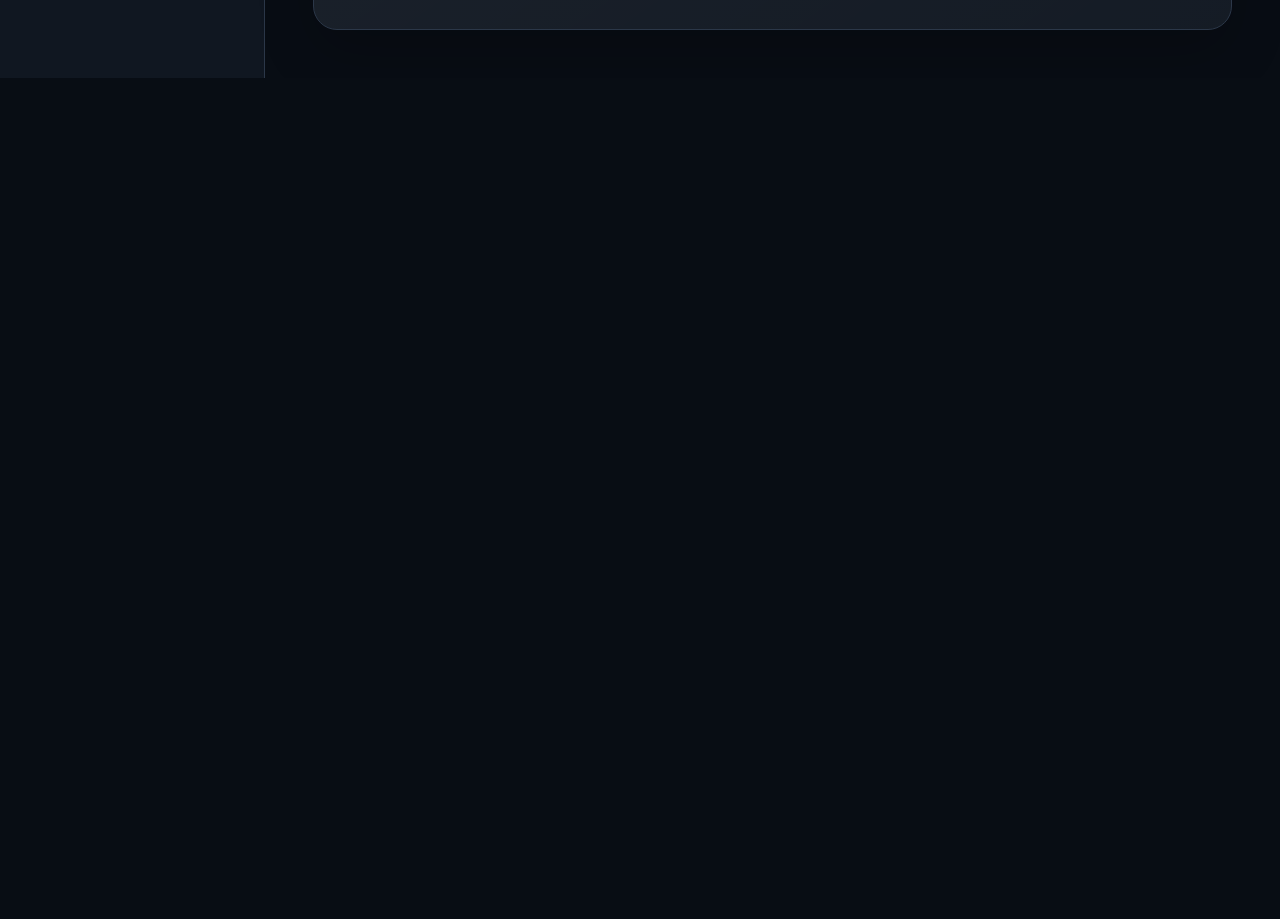
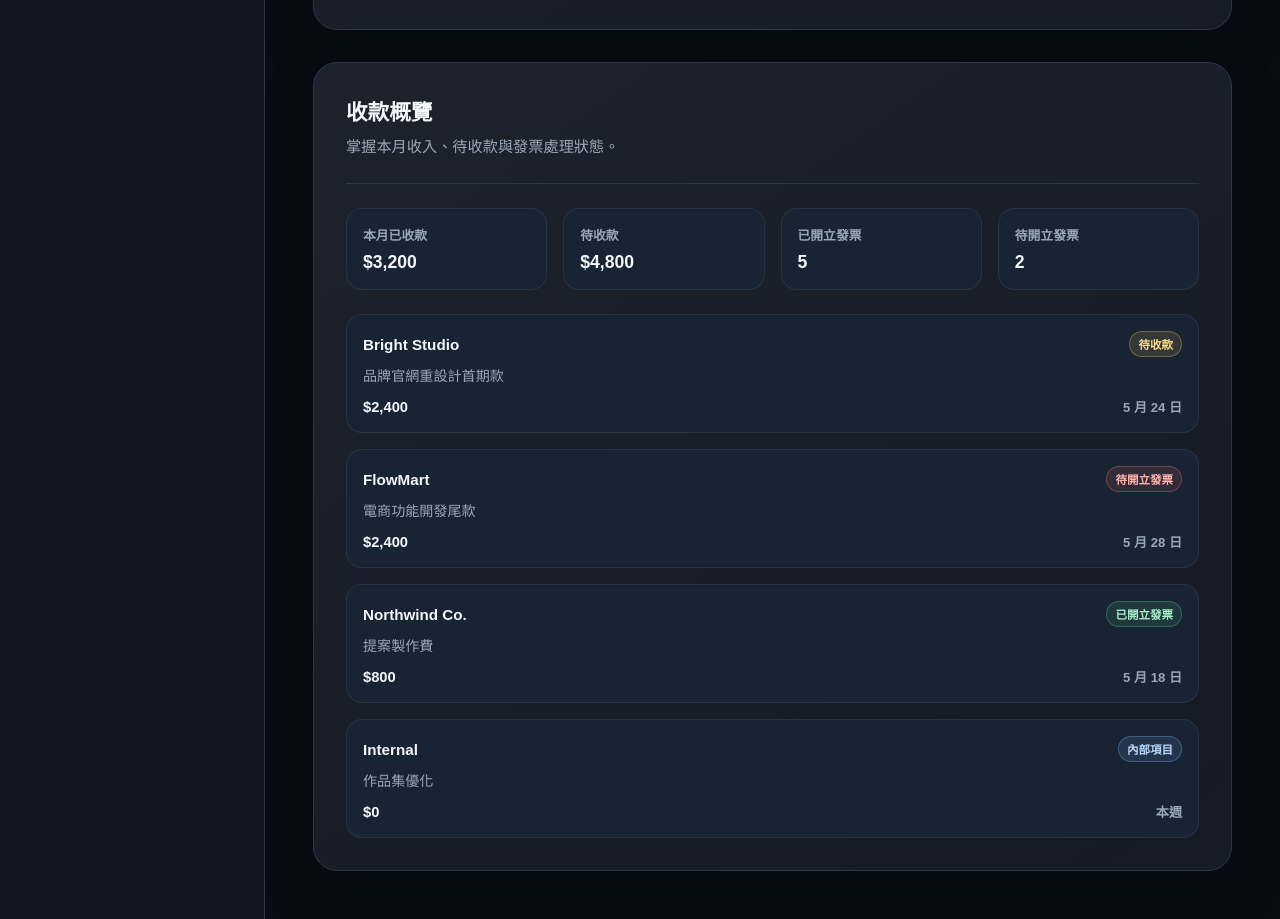
Before and after one commit to Harry-0824/my-brand-workspace, a React (Vite) app: page / in a window 1280 px wide. Shown: the part 4560-5479 px from the top of the page. Before the commit the page ends 4638 px from the top, so only its background shows below. Built offline with nearby package versions, Linux system fonts and the light colour scheme.

Commit message:
feat: add static revenue and invoice summary section (#22)

```diff
--- /dev/null
+++ b/src/components/dashboard/RevenueInvoiceSummary.tsx
@@ -0,0 +1,193 @@
+import styled from "styled-components";
+import { DashboardPanel } from "./shared/DashboardPanel";
+import { DashboardSectionHeader } from "./shared/DashboardSectionHeader";
+
+const summaryMetrics = [
+  { label: "本月已收款", value: "$3,200" },
+  { label: "待收款", value: "$4,800" },
+  { label: "已開立發票", value: "5" },
+  { label: "待開立發票", value: "2" }
+] as const;
+
+const revenueInvoiceItems = [
+  {
+    client: "Bright Studio",
+    item: "品牌官網重設計首期款",
+    amount: "$2,400",
+    status: "待收款",
+    date: "5 月 24 日"
+  },
+  {
+    client: "FlowMart",
+    item: "電商功能開發尾款",
+    amount: "$2,400",
+    status: "待開立發票",
+    date: "5 月 28 日"
+  },
+  {
+    client: "Northwind Co.",
+    item: "提案製作費",
+    amount: "$800",
+    status: "已開立發票",
+    date: "5 月 18 日"
+  },
+  {
+    client: "Internal",
+    item: "作品集優化",
+    amount: "$0",
+    status: "內部項目",
+    date: "本週"
+  }
+] as const;
+
+type RevenueStatus = (typeof revenueInvoiceItems)[number]["status"];
+
+const statusTone = {
+  待收款: {
+    color: "#f8d98a",
+    border: "rgb(246 200 95 / 0.32)",
+    background: "rgb(246 200 95 / 0.12)"
+  },
+  待開立發票: {
+    color: "#ffb4ad",
+    border: "rgb(255 107 107 / 0.32)",
+    background: "rgb(255 107 107 / 0.12)"
+  },
+  已開立發票: {
+    color: "#a7efc8",
+    border: "rgb(92 207 141 / 0.32)",
+    background: "rgb(92 207 141 / 0.12)"
+  },
+  內部項目: {
+    color: "#b9d6f8",
+    border: "rgb(121 179 255 / 0.32)",
+    background: "rgb(121 179 255 / 0.12)"
+  }
+} as const satisfies Record<RevenueStatus, { color: string; border: string; background: string }>;
+
+export function RevenueInvoiceSummary() {
+  return (
+    <DashboardPanel aria-labelledby="revenue-invoice-summary-title">
+      <DashboardSectionHeader
+        titleId="revenue-invoice-summary-title"
+        title="收款概覽"
+        description="掌握本月收入、待收款與發票處理狀態。"
+        withDivider
+      />
+
+      <MetricGrid>
+        {summaryMetrics.map((metric) => (
+          <MetricCard key={metric.label}>
+            <MetricLabel>{metric.label}</MetricLabel>
+            <MetricValue>{metric.value}</MetricValue>
+          </MetricCard>
+        ))}
+      </MetricGrid>
+
+      <Rows>
+        {revenueInvoiceItems.map((item) => (
+          <Row key={`${item.client}-${item.item}`} aria-label={item.item}>
+            <RowTop>
+              <Client>{item.client}</Client>
+              <StatusBadge $status={item.status}>{item.status}</StatusBadge>
+            </RowTop>
+            <Item>{item.item}</Item>
+            <RowBottom>
+              <Amount>{item.amount}</Amount>
+              <DateText>{item.date}</DateText>
+            </RowBottom>
+          </Row>
+        ))}
+      </Rows>
+    </DashboardPanel>
+  );
+}
+
+const MetricGrid = styled.div`
+  display: grid;
+  grid-template-columns: repeat(4, minmax(0, 1fr));
+  gap: ${({ theme }) => theme.spacing.md};
+  margin-top: ${({ theme }) => theme.spacing.lg};
+`;
+
+const MetricCard = styled.article`
+  padding: ${({ theme }) => theme.spacing.md};
+  border: 1px solid rgb(255 255 255 / 0.07);
+  border-radius: ${({ theme }) => theme.radius.md};
+  background: ${({ theme }) => theme.surfaceElevated};
+`;
+
+const MetricLabel = styled.p`
+  color: ${({ theme }) => theme.textSecondary};
+  font-size: 0.8rem;
+  font-weight: 700;
+`;
+
+const MetricValue = styled.p`
+  margin-top: ${({ theme }) => theme.spacing.xs};
+  color: ${({ theme }) => theme.textPrimary};
+  font-size: 1.1rem;
+  font-weight: 800;
+`;
+
+const Rows = styled.div`
+  display: grid;
+  gap: ${({ theme }) => theme.spacing.md};
+  margin-top: ${({ theme }) => theme.spacing.lg};
+`;
+
+const Row = styled.article`
+  padding: ${({ theme }) => theme.spacing.md};
+  border: 1px solid rgb(255 255 255 / 0.07);
+  border-radius: ${({ theme }) => theme.radius.md};
+  background: ${({ theme }) => theme.surfaceElevated};
+`;
+
+const RowTop = styled.div`
+  display: flex;
+  align-items: center;
+  justify-content: space-between;
+  gap: ${({ theme }) => theme.spacing.sm};
+`;
+
+const Client = styled.h3`
+  color: ${({ theme }) => theme.textPrimary};
+  font-size: 0.95rem;
+  font-weight: 800;
+`;
+
+const StatusBadge = styled.span<{ $status: RevenueStatus }>`
+  padding: 0.25rem 0.5rem;
+  border: 1px solid ${({ $status }) => statusTone[$status].border};
+  border-radius: 999px;
+  color: ${({ $status }) => statusTone[$status].color};
+  background: ${({ $status }) => statusTone[$status].background};
+  font-size: 0.72rem;
+  font-weight: 800;
+`;
+
+const Item = styled.p`
+  margin-top: ${({ theme }) => theme.spacing.xs};
+  color: ${({ theme }) => theme.textSecondary};
+  font-size: 0.88rem;
+`;
+
+const RowBottom = styled.div`
+  display: flex;
+  align-items: center;
+  justify-content: space-between;
+  gap: ${({ theme }) => theme.spacing.sm};
+  margin-top: ${({ theme }) => theme.spacing.sm};
+`;
+
+const Amount = styled.p`
+  color: ${({ theme }) => theme.textPrimary};
+  font-size: 0.92rem;
+  font-weight: 800;
+`;
+
+const DateText = styled.p`
+  color: ${({ theme }) => theme.textSecondary};
+  font-size: 0.82rem;
+  font-weight: 700;
+`;
--- a/src/layouts/AppLayout.tsx
+++ b/src/layouts/AppLayout.tsx
@@ -4,6 +4,7 @@ import { ClientSummary } from "../components/dashboard/ClientSummary";
 import { CompactKanbanPreview } from "../components/dashboard/CompactKanbanPreview";
 import { OverviewCards } from "../components/dashboard/OverviewCards";
 import { RecentActivity } from "../components/dashboard/RecentActivity";
+import { RevenueInvoiceSummary } from "../components/dashboard/RevenueInvoiceSummary";
 import { TaskDetailPanelPreview } from "../components/dashboard/TaskDetailPanelPreview";
 import { UpcomingDeadlines } from "../components/dashboard/UpcomingDeadlines";
 import { AppHeader } from "../components/navigation/AppHeader";
@@ -28,6 +29,7 @@ export function AppLayout() {
           <CompactKanbanPreview />
           <TaskDetailPanelPreview />
           <ClientSummary />
+          <RevenueInvoiceSummary />
         </MainContent>
       </ContentArea>
     </LayoutShell>
```
Also changed, not shown: 1 other file (tests, documents, lock files or other folders).
